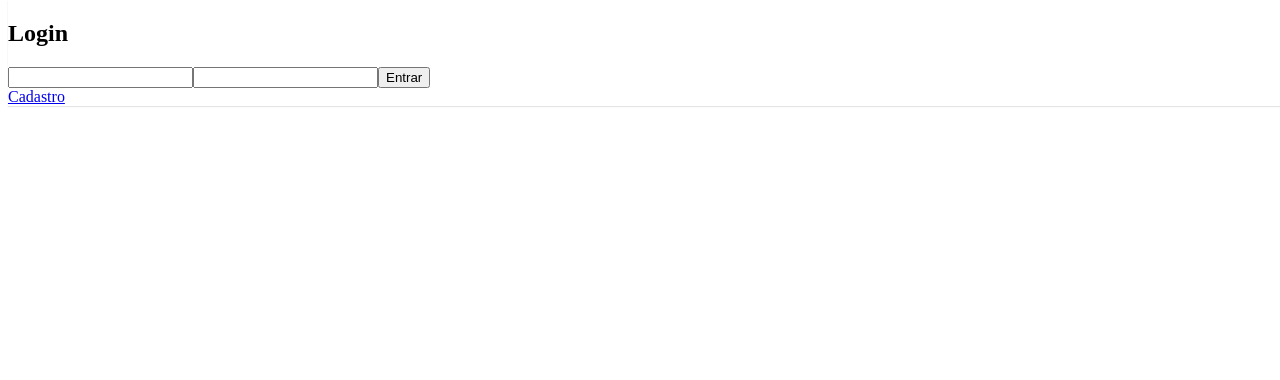
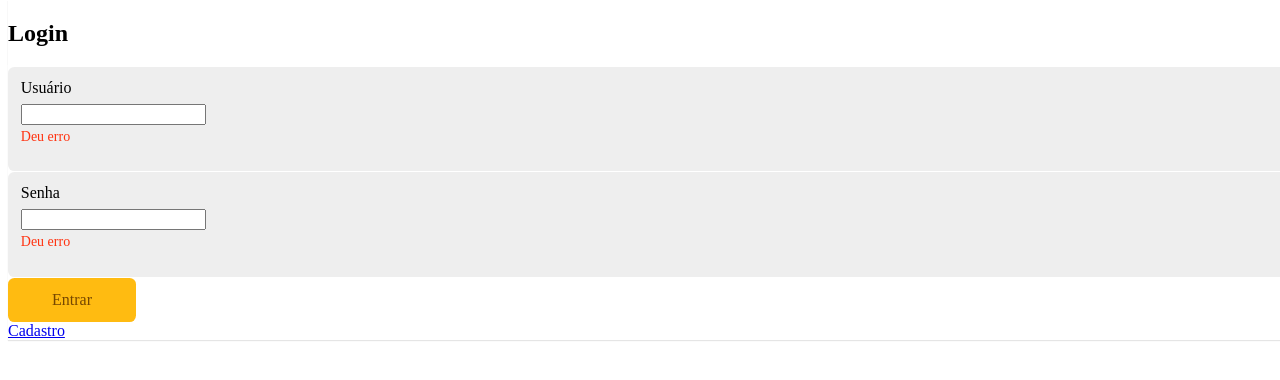
Before and after one commit to feliipesouz/Projeto-React-Dogs, a React (Create React App) app: page /login in a window 1280 px wide. Shown: the top 380 px of the page. Built offline with nearby package versions, Linux system fonts and the light colour scheme; grey boxes are pictures that could not be loaded.

Commit message:
segundo commit

```diff
--- /dev/null
+++ b/src/Components/Forms/Button/index.js
@@ -0,0 +1,10 @@
+import React from 'react'
+import {StyledButton} from './styles';
+
+const Button = ({children, props}) => {
+  return (
+    <StyledButton {...props}>{children}</StyledButton>
+  )
+}
+
+export default Button;
--- /dev/null
+++ b/src/Components/Forms/Button/styles.js
@@ -0,0 +1,24 @@
+import styled from 'styled-components';
+
+export const StyledButton = styled.button`
+    font-size: 1rem;
+    font-family: var(--type-first);
+    cursor: pointer;
+    border: none;
+    border-radius: 0.4rem;
+    background: #fb1;
+    color: #764701;
+    min-width: 8rem;
+    padding: 0.8rem 1.2rem;
+    box-sizing: border-box;
+    transition: 0.1s;
+    &:hover,
+    &:focus {
+        outline: none;
+        box-shadow: 0 0 0 3px #fea, 0 0 0 4px #fb1;
+    }
+    &:disabled {
+        opacity: 0.5;
+        cursor: wait;
+    }
+`;
--- /dev/null
+++ b/src/Components/Forms/Input/index.js
@@ -0,0 +1,13 @@
+import React from 'react'
+import { StylesWrapper, Label, StyledInput, Error } from './styles';
+const Input = ({ label, type, name }) => {
+  return (
+    <StylesWrapper>
+        <Label htmlFor={name}>{label}</Label>
+        <StyledInput id={name} type={type} name={name}/>
+        <Error>{'Deu erro'}</Error>
+    </StylesWrapper>
+  )
+}
+
+export default Input
--- /dev/null
+++ b/src/Components/Forms/Input/styles.js
@@ -0,0 +1,35 @@
+import styled from 'styled-components';
+
+export const StylesWrapper = styled.div`
+    margin-bottom: 1px;
+    display: block;
+    width: 100%;
+    font-size: 1rem;
+    padding: 0.8rem;
+    border-radius: 0.4rem;
+    background: #eee;
+    transition: 0.2s;
+`;
+
+export const StyledInput = styled.input`
+    &:focus,
+    &:hover {
+        outline: none;
+        border-color: #fb1;
+        background: white;
+        box-shadow: 0 0 0 3px #fea;
+    }
+`;
+
+export const Label = styled.label`
+    display: block;
+    font-size: 1rem;
+    line-height: 1;
+    padding-bottom: 0.5rem;
+`;
+
+export const Error = styled.p`
+    color: #f31;
+    font-size: 0.875rem;
+    margin-top: 0.25rem;
+`;
--- a/src/Components/Login/LoginForm/index.js
+++ b/src/Components/Login/LoginForm/index.js
@@ -1,5 +1,7 @@
 import React from "react";
 import { Link } from "react-router-dom";
+import Input from "../../Forms/Input";
+import Button from '../../Forms/Button';
 import { Section } from "../LoginCreate/styles";
 
 const LoginForm = () => {
@@ -26,17 +28,9 @@ const LoginForm = () => {
     <Section>
       <h1>Login</h1>
       <form action="" onSubmit={handleSubmit}>
-        <input
-          type="text"
-          value={username}
-          onChange={({ target }) => setUsername(target.value)}
-        />
-        <input
-          type="text"
-          value={password}
-          onChange={({ target }) => setPassword(target.value)}
-        />
-        <button>Entrar</button>
+        <Input label='Usuário' type='text' name='username'/>
+        <Input label='Senha'  type='password' name='password'/>
+        <Button>Entrar</Button>
       </form>
       <Link to="/login/criar">Cadastro</Link>
     </Section>
```
